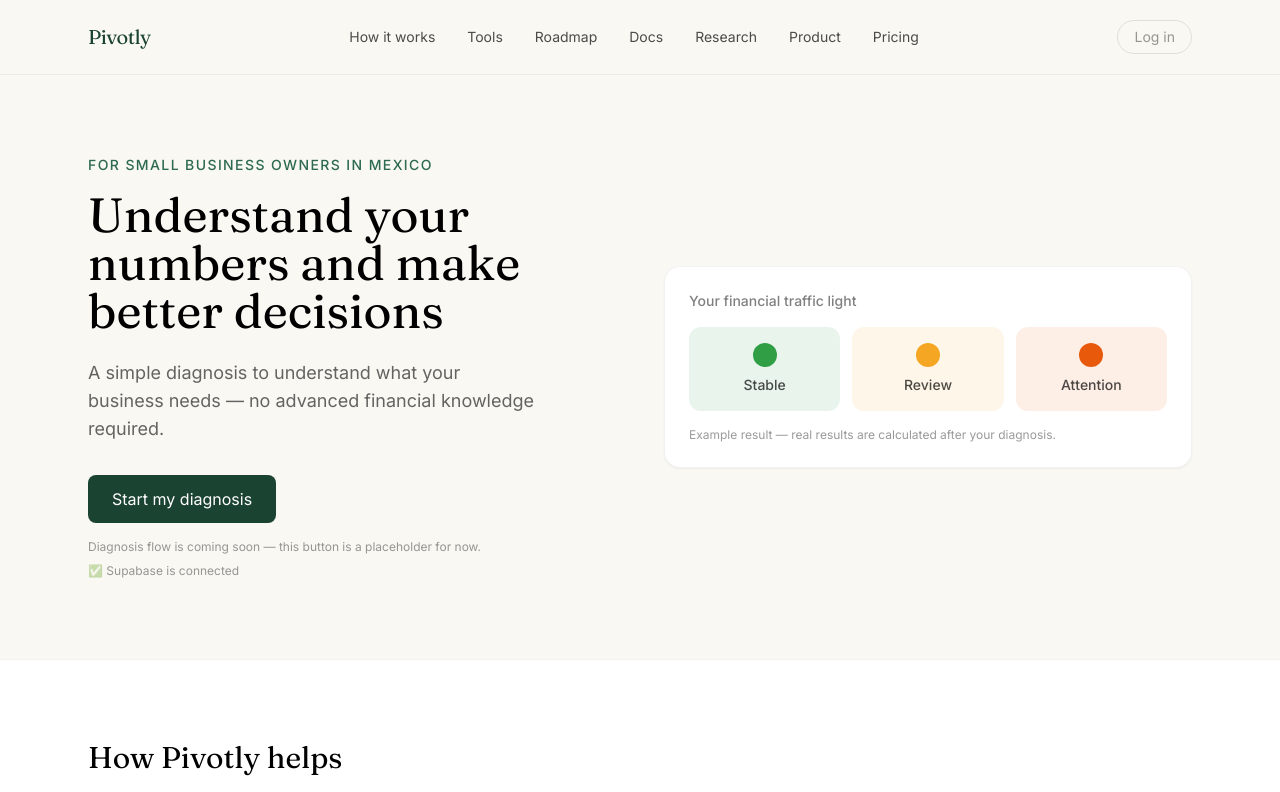
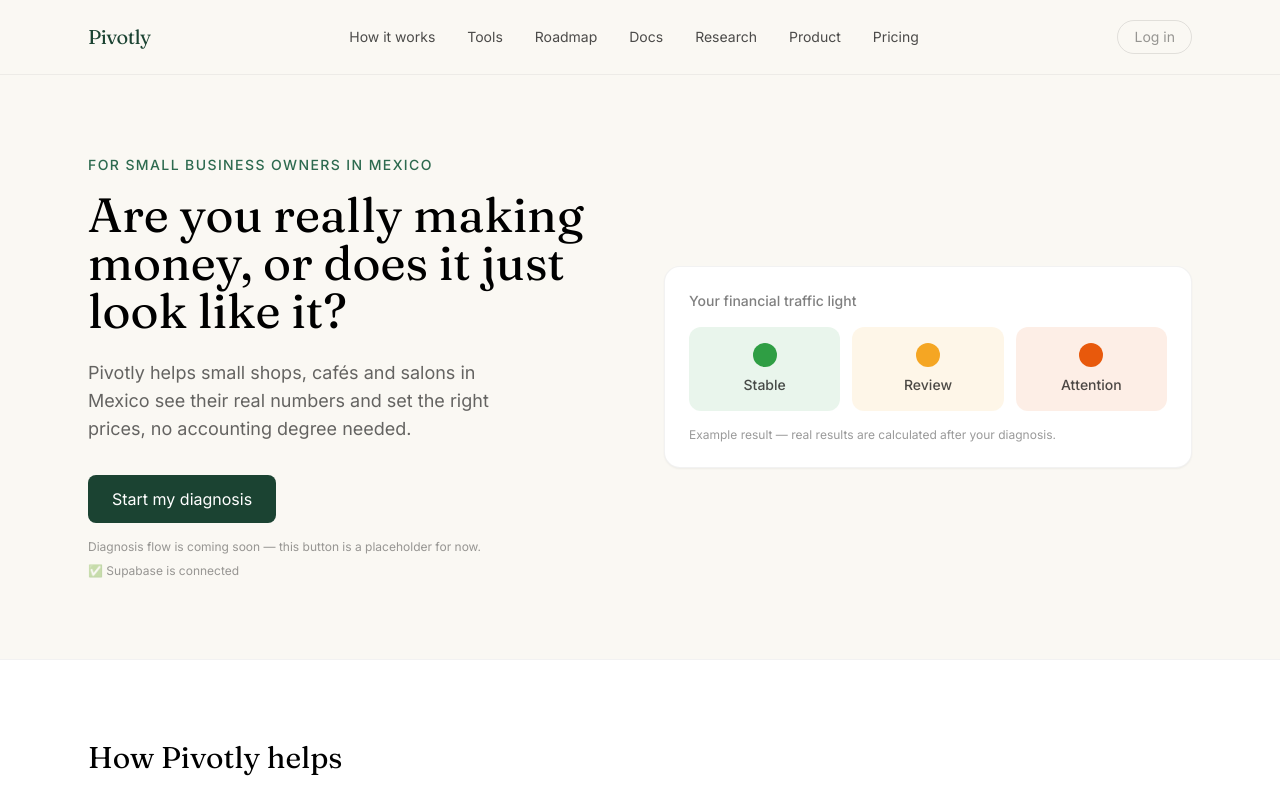
Before and after one commit to guerrerofernanda751-gc/pivotly, a Next.js app: page / in a window 1280 px wide. Shown: the top 792 px of the page. Built offline with nearby package versions, Linux system fonts and the light colour scheme; no server answers.

Commit message:
Update page.js

```diff
--- a/app/page.js
+++ b/app/page.js
@@ -102,11 +102,11 @@ export default function Home() {
             For small business owners in Mexico
           </p>
           <h1 className="font-display text-4xl leading-tight text-black sm:text-5xl">
-            Understand your numbers and make better decisions
+            Are you really making money, or does it just look like it?
           </h1>
           <p className="mt-6 max-w-md text-lg text-black/60">
-            A simple diagnosis to understand what your business needs — no
-            advanced financial knowledge required.
+           Pivotly helps small shops, cafés and salons in Mexico see their real numbers and set
+           the right prices, no accounting degree needed.
           </p>
           <a
             href="#how-it-works"
```
